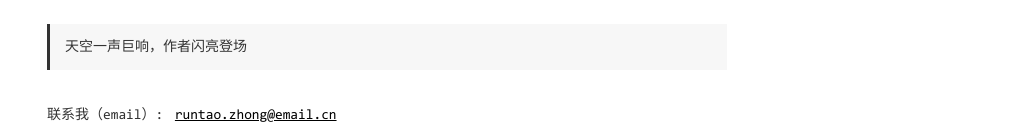
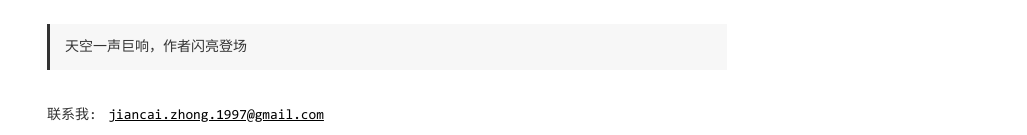
Before and after one commit to springvortex/springvortex.github.io, a Jekyll site: the page built from pages/about.md, in a window 1280 px wide. Shown: the part 1177-1312 px from the top of the page, without its empty margins (253-1280 px from the left). Built offline with Jekyll 4.4.1, drawn with Linux system fonts in a browser that asks for light colours.

Commit message:
Update keywords and footer email in config

```diff
--- a/_config.yml
+++ b/_config.yml
@@ -3,9 +3,9 @@
 # SEO相关信息
 title: 知行合一
 description: 知行合一
-keywords: runtao.zhong,Blog,Java,Html,JavaScript,Jekyll
+keywords: zjc,Blog,Java,Html,JavaScript,Jekyll
 author: zjc
-footerText: '联系我（email）: <a href="mailto:runtao.zhong@email.cn">runtao.zhong@email.cn</a>'
+footerText: '联系我: <a href="mailto:jiancai.zhong.1997@gmail.com">jiancai.zhong.1997@gmail.com</a>'
 
 # 这些不要动
 permalink: /posts/:year/:month/:day/:title
```
